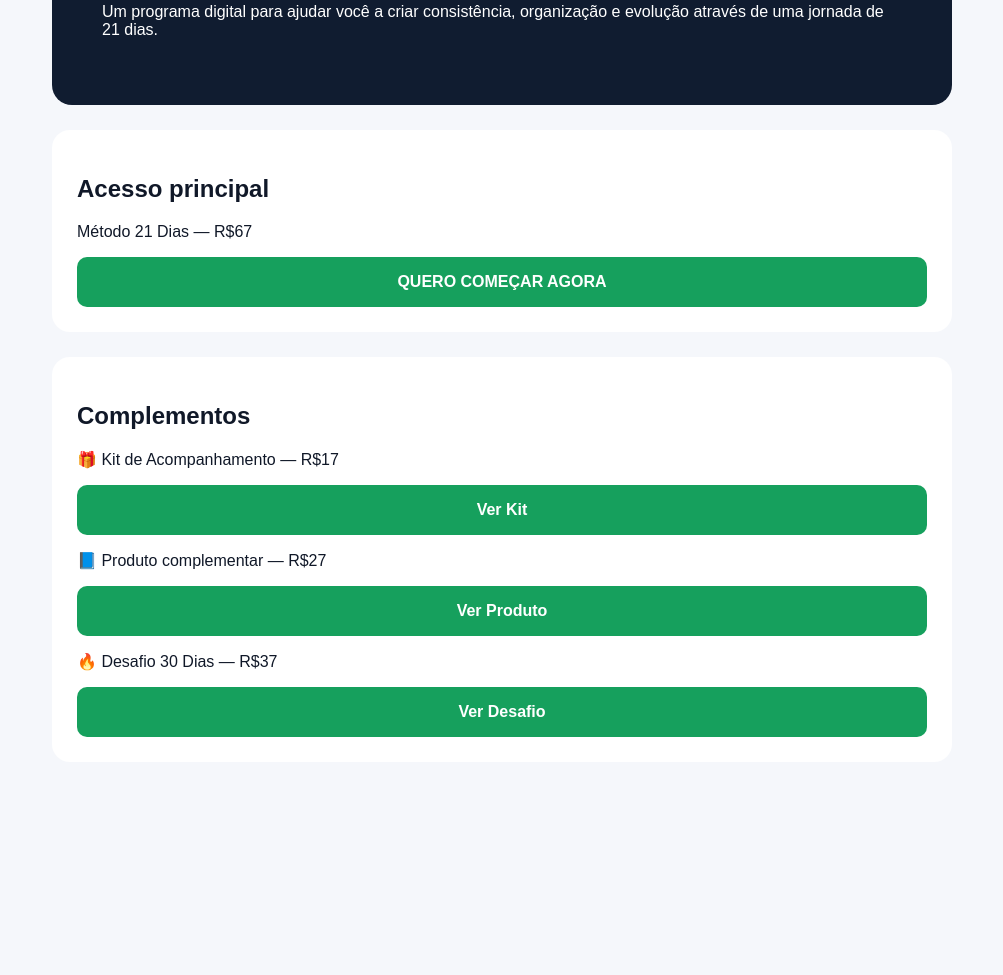
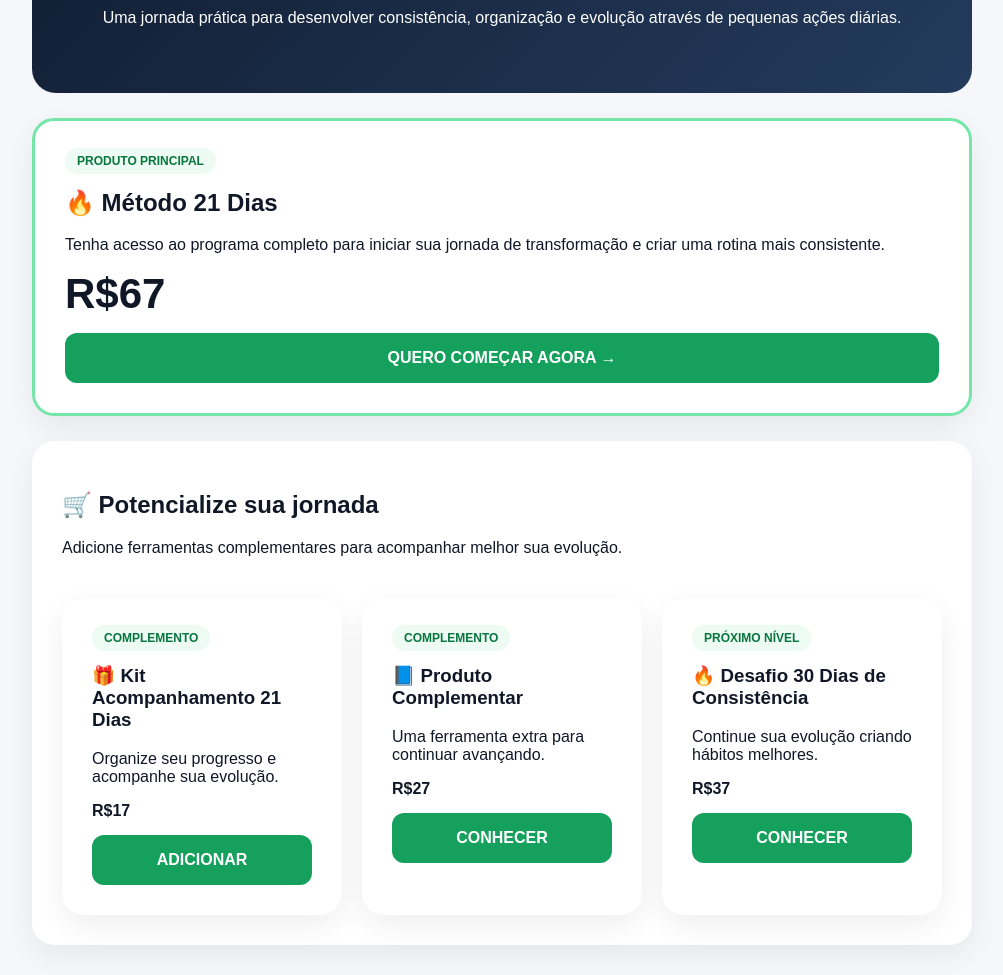
Before and after one commit to danielfelipedfol-rgb/metodoprimeiravenda, a plain HTML site: page metodo21dias.html in a window 1280 px wide. Shown: the part 206-1181 px from the top of the page, without its empty margins (138-1141 px from the left). Before the commit the page ends 1008 px from the top, so only its background shows below. Drawn offline with Linux system fonts and the light colour scheme.

Commit message:
Organiza pagina Metodo 21 Dias com oferta e complementos premium

```diff
--- a/metodo21dias.html
+++ b/metodo21dias.html
@@ -3,25 +3,52 @@
 <head>
 <meta charset="utf-8">
 <meta name="viewport" content="width=device-width,initial-scale=1">
-<title>Método 21 Dias</title>
-<style>body{font-family:Arial,sans-serif;background:#f5f7fb;color:#101828;margin:0}.box{max-width:900px;margin:auto;padding:40px}.hero{background:#101c30;color:white;padding:50px;border-radius:20px}h1{font-size:48px}span{color:#73e6a8}.card{background:white;padding:25px;border-radius:18px;margin-top:25px}.btn{display:block;background:#16a05d;color:white;text-decoration:none;padding:16px;text-align:center;border-radius:10px;font-weight:bold;margin-top:15px}</style>
+<title>Método 21 Dias | Nova Rotina</title>
+<style>
+*{box-sizing:border-box}body{margin:0;font-family:Arial,sans-serif;background:#f5f7fb;color:#101828}.container{max-width:1000px;margin:auto;padding:30px}.hero{background:linear-gradient(135deg,#101c30,#243b5d);color:#fff;padding:50px;border-radius:24px;text-align:center}.hero span{color:#73e6a8}.hero h1{font-size:48px}.card{background:#fff;border-radius:22px;padding:30px;margin-top:25px;box-shadow:0 10px 30px #0001}.main{border:3px solid #73e6a8}.price{font-size:42px;font-weight:900}.btn{display:block;background:#16a05d;color:#fff;text-decoration:none;padding:16px;border-radius:12px;text-align:center;font-weight:bold;margin-top:15px}.extras{display:grid;grid-template-columns:repeat(3,1fr);gap:20px}.tag{background:#eefbf4;color:#08763e;padding:6px 12px;border-radius:20px;font-weight:bold;font-size:12px}@media(max-width:800px){.extras{grid-template-columns:1fr}.hero h1{font-size:36px}}
+</style>
 </head>
 <body>
-<div class="box">
-<div class="hero">
+<div class="container">
+<section class="hero">
 <h1>Método 21 Dias — <span>Nova Rotina</span></h1>
-<p>Um programa digital para ajudar você a criar consistência, organização e evolução através de uma jornada de 21 dias.</p>
+<p>Uma jornada prática para desenvolver consistência, organização e evolução através de pequenas ações diárias.</p>
+</section>
+
+<div class="card main">
+<span class="tag">PRODUTO PRINCIPAL</span>
+<h2>🔥 Método 21 Dias</h2>
+<p>Tenha acesso ao programa completo para iniciar sua jornada de transformação e criar uma rotina mais consistente.</p>
+<div class="price">R$67</div>
+<a class="btn" href="https://kiwify.app/YGM3kpo" target="_blank">QUERO COMEÇAR AGORA →</a>
+</div>
+
+<div class="card">
+<h2>🛒 Potencialize sua jornada</h2>
+<p>Adicione ferramentas complementares para acompanhar melhor sua evolução.</p>
+<div class="extras">
+<div class="card">
+<span class="tag">COMPLEMENTO</span>
+<h3>🎁 Kit Acompanhamento 21 Dias</h3>
+<p>Organize seu progresso e acompanhe sua evolução.</p>
+<strong>R$17</strong>
+<a class="btn" href="https://kiwify.app/DTOPa7O" target="_blank">ADICIONAR</a>
 </div>
 <div class="card">
-<h2>Acesso principal</h2>
-<p>Método 21 Dias — R$67</p>
-<a class="btn" href="https://kiwify.app/YGM3kpo" target="_blank">QUERO COMEÇAR AGORA</a>
+<span class="tag">COMPLEMENTO</span>
+<h3>📘 Produto Complementar</h3>
+<p>Uma ferramenta extra para continuar avançando.</p>
+<strong>R$27</strong>
+<a class="btn" href="https://kiwify.app/T479vjp" target="_blank">CONHECER</a>
 </div>
 <div class="card">
-<h2>Complementos</h2>
-<p>🎁 Kit de Acompanhamento — R$17</p><a class="btn" href="https://kiwify.app/DTOPa7O" target="_blank">Ver Kit</a>
-<p>📘 Produto complementar — R$27</p><a class="btn" href="https://kiwify.app/T479vjp" target="_blank">Ver Produto</a>
-<p>🔥 Desafio 30 Dias — R$37</p><a class="btn" href="https://kiwify.app/HH5CyvP" target="_blank">Ver Desafio</a>
+<span class="tag">PRÓXIMO NÍVEL</span>
+<h3>🔥 Desafio 30 Dias de Consistência</h3>
+<p>Continue sua evolução criando hábitos melhores.</p>
+<strong>R$37</strong>
+<a class="btn" href="https://kiwify.app/HH5CyvP" target="_blank">CONHECER</a>
+</div>
+</div>
 </div>
 </div>
 </body>
```
